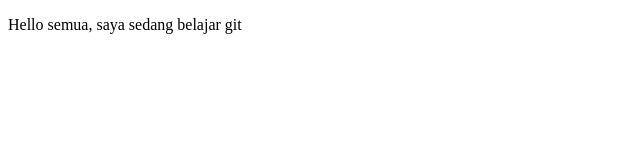
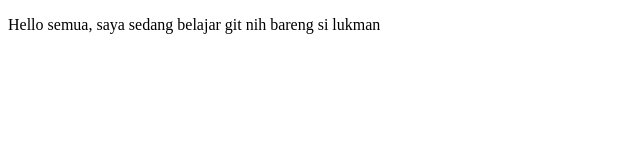
Before and after one commit to Patur1221/LetrisMovie.github.io, a plain HTML site: page index.html in a window 1280 px wide. Shown: the whole page, without its empty margins (0-640 px from the left). Drawn offline with Linux system fonts and the light colour scheme.

Commit message:
tambahan isi

```diff
--- a/index.html
+++ b/index.html
@@ -7,7 +7,7 @@
     <title>Belajar Git - Proyek 01</title>
 </head>
 <body>
-    <p>Hello semua, saya sedang belajar git</p>
+    <p>Hello semua, saya sedang belajar git nih bareng si lukman</p>
 
 </body>
 </html>
```
